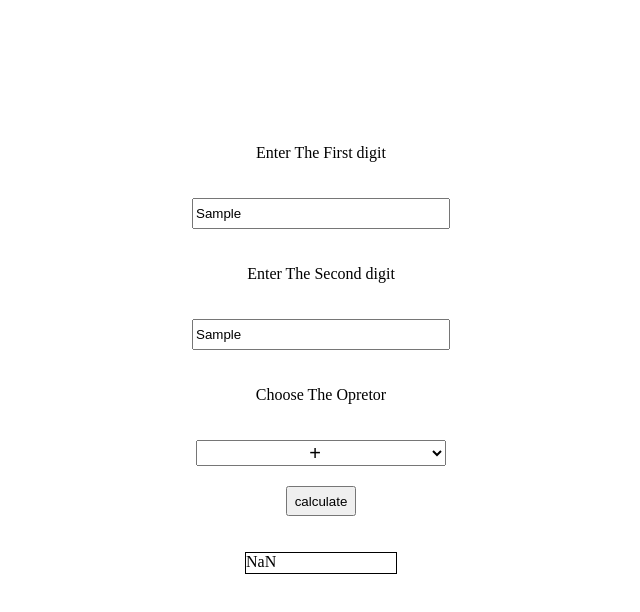
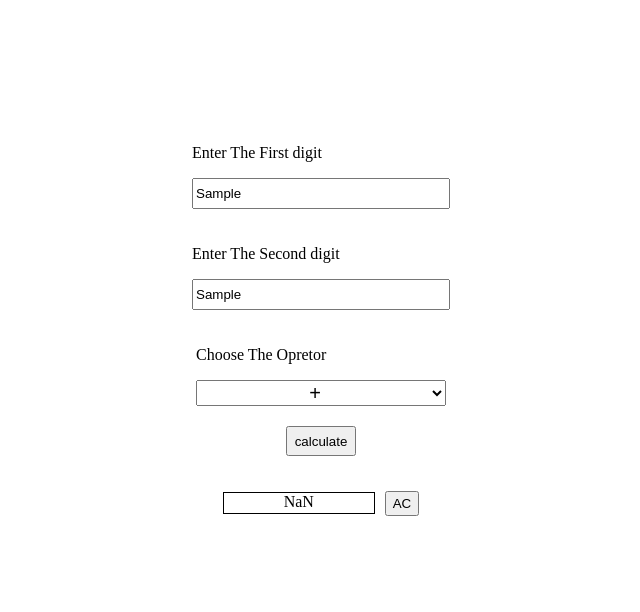
Before and after one commit to BaeedKhan91/regular-work, a plain HTML site: page calculator/index.html in a window 1280 px wide. Both pictures are taken after typing "Sample", "Sample" into the empty fields and a click on the button "calculate". Shown: the whole page, without its empty margins (319-959 px from the left). Drawn offline with Linux system fonts and the light colour scheme.

Commit message:
'calculator'

```diff
--- a/calculator/index.html
+++ b/calculator/index.html
@@ -7,11 +7,16 @@
     <link rel="stylesheet" href="/style.css">
 </head>
 <body>
+    <div class="1">
     <p>Enter The First digit</p>
     <input type="text" id="input-1" placeholder="First Digit">
+</div>
+<div class="two">
     <p>Enter The Second digit</p>
 
-    <input type="text" id="input-2">
+    <input type="text" id="input-2" placeholder="Second Digit">
+</div>
+<div class="three">
     <p>Choose The Opretor</p>
     <select name="" id="select">
         <option value="+">+</option>
@@ -19,8 +24,12 @@
         <option value="*">*</option>
         <option value="/">/</option>
     </select>
+</div>
     <button id="btn">calculate</button>
+    <div class="four">
     <p id="output" ></p>
+    <button id="ac-btn">AC</button>
+</div>
     <script src="./script.js"></script>
 </body>
 </html>
--- a/calculator/script.js
+++ b/calculator/script.js
@@ -3,44 +3,48 @@ const button=document.getElementById('btn').addEventListener("click",function(){
 
     const inputElement1 = document.getElementById('input-1').value;
     const inputElement2 = document.getElementById('input-2').value;
-    let storedValue1 = parseFloat(inputElement1);
-    let storedValue2 = parseFloat(inputElement2);
+    const storedValue1 = parseFloat(inputElement1);
+    const storedValue2 = parseFloat(inputElement2);
 
    const select= document.getElementById('select')
    const selectValue =select.value;
    if(selectValue== '+'){
    const ans= storedValue1+storedValue2
    document.getElementById('output').textContent = ans
-    // inputElement1 = '';
-    // inputElement2 = '';
+
    }
    else if (selectValue=='-'){
     const ans=storedValue1-storedValue2
     document.getElementById('output').textContent = ans
-    // inputElement1 = '';
-    // inputElement2 = '';
+
    }
    else if (selectValue=='*'){
     const ans=storedValue1*storedValue2
     document.getElementById('output').textContent = ans
-    // inputElement1 = '';
-    // inputElement2 = '';
+
    }
    else if(selectValue=='/'){
     const ans=storedValue1/ storedValue2
     document.getElementById('output').textContent = ans
-    // inputElement1 = '';
-    // inputElement2 = '';
+
    }
-//    else if (storedValue1===NaN){
-//     document.getElementById('output').textContent = "Please Enter The Number"
-// }
+//    else if(storedValue1==''){
+//     document.getElementById('output').textContent = "Invalid input"
+//    }
+
+
 else{
     document.getElementById('output').textContent = "InValid Input"
 }
 
-inputElement1.value= '';
-inputElement2.value = '';
+
 
 
 })
+
+const AC=document.getElementById('ac-btn').addEventListener('click',function(){
+    document.getElementById('input-1').value = '';
+    document.getElementById('input-2').value = '';
+    document.getElementById('output').textContent = '';
+
+})
--- a/calculator/style.css
+++ b/calculator/style.css
@@ -26,9 +26,22 @@ body{
     text-align: center;
     font-size: 20px;
 }
+
 #output{
+    /* display: inline-block; */
     width: 150px;
     height: 20px;
     border: 1px solid black;
+    text-align: center;
 
 }
+#ac-btn{
+    height: 25px;
+    cursor: pointer;
+}
+.four{
+    display: flex;
+    /* justify-content: center; */
+    align-items: center;
+    gap: 10px;
+}
```
